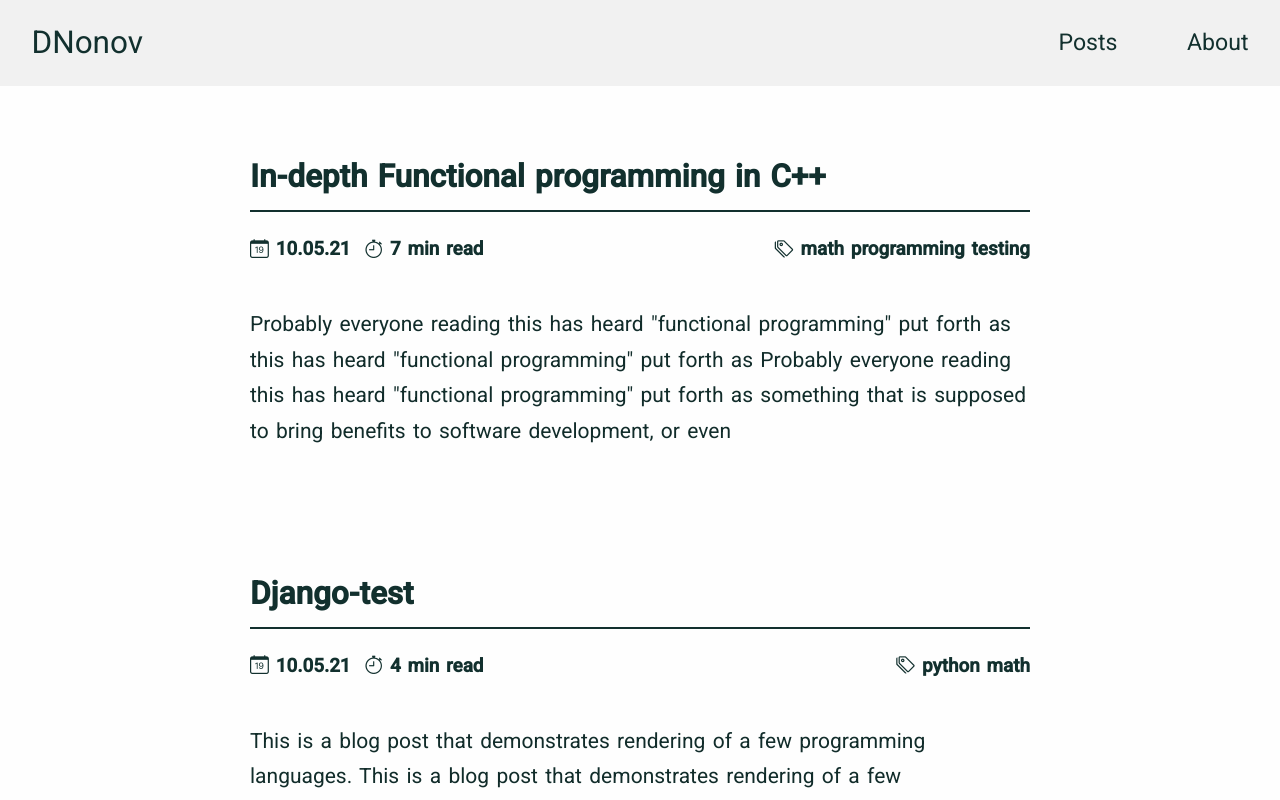
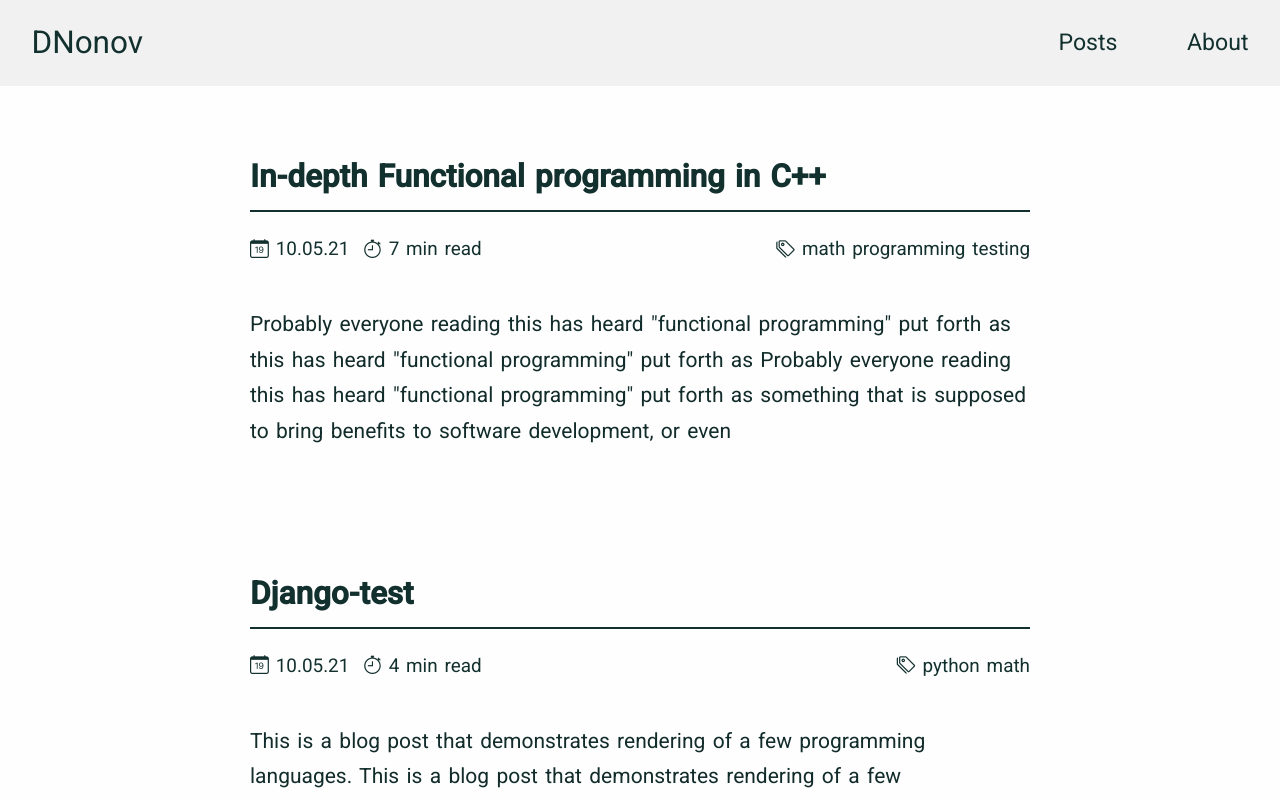
Before and after one commit to DNonov/blog, a Next.js app: page / in a window 1280 px wide. Shown: the top 800 px of the page. Built offline with nearby package versions, Linux system fonts and the light colour scheme.

Commit message:
Remove bold elements in post-metadata element

```diff
--- a/components/BlogPostTitleSection.jsx
+++ b/components/BlogPostTitleSection.jsx
@@ -9,10 +9,10 @@ export default function BlogPostTitleSection({data}) {
       </Link>
       <div className="post-metadata">
         <span className="post-publish-date">
-          <b><i className="bi bi-calendar-date"></i>&nbsp;{data.publishDate} &nbsp;</b>
-          <b><i className="bi bi-stopwatch"></i>&nbsp;{timeToFinishReading(data.content)} min read</b>
+          <i className="bi bi-calendar-date"></i>&nbsp;{data.publishDate} &nbsp;
+          <i className="bi bi-stopwatch"></i>&nbsp;{timeToFinishReading(data.content)} min read
         </span>
-          <b><span className="post-tags"><i className="bi bi-tags"></i>&nbsp;{data.tags}</span></b>
+          <span className="post-tags"><i className="bi bi-tags"></i>&nbsp;{data.tags}</span>
       </div>
     </aside>
   );
```
